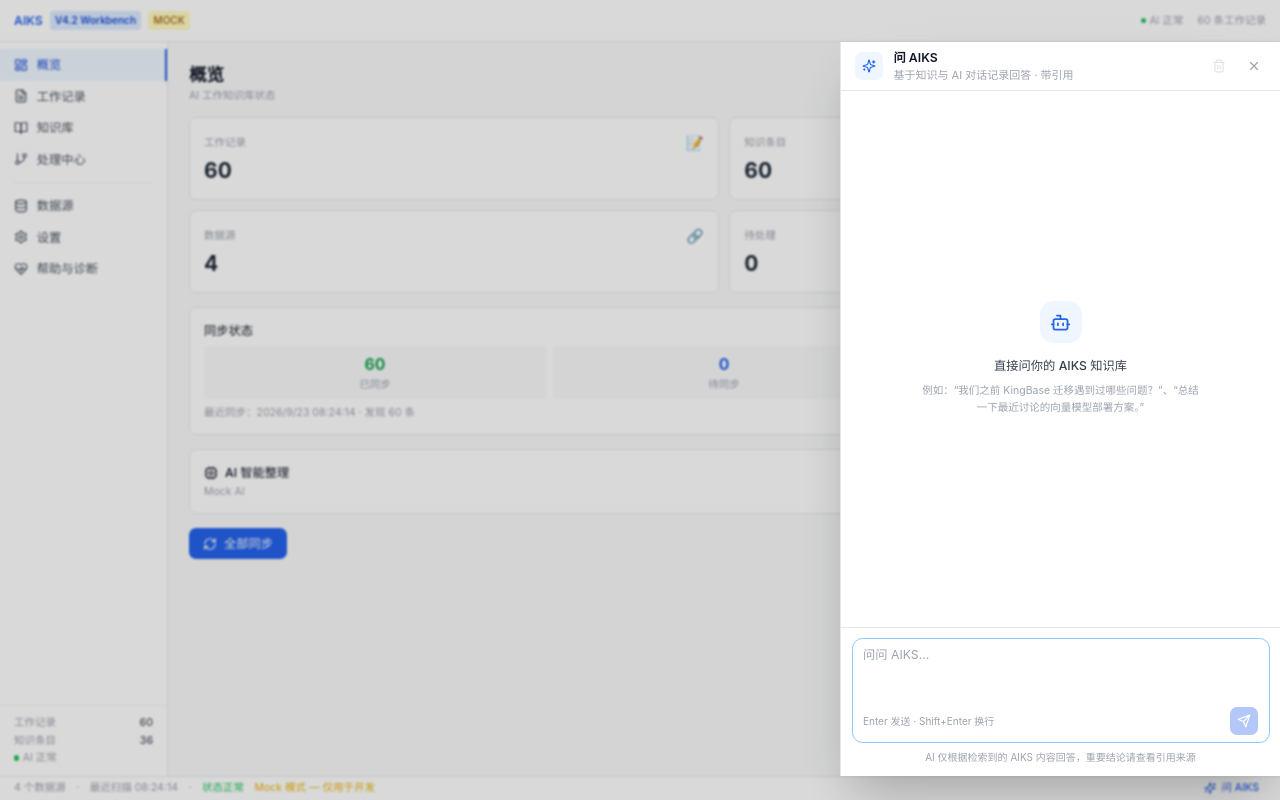
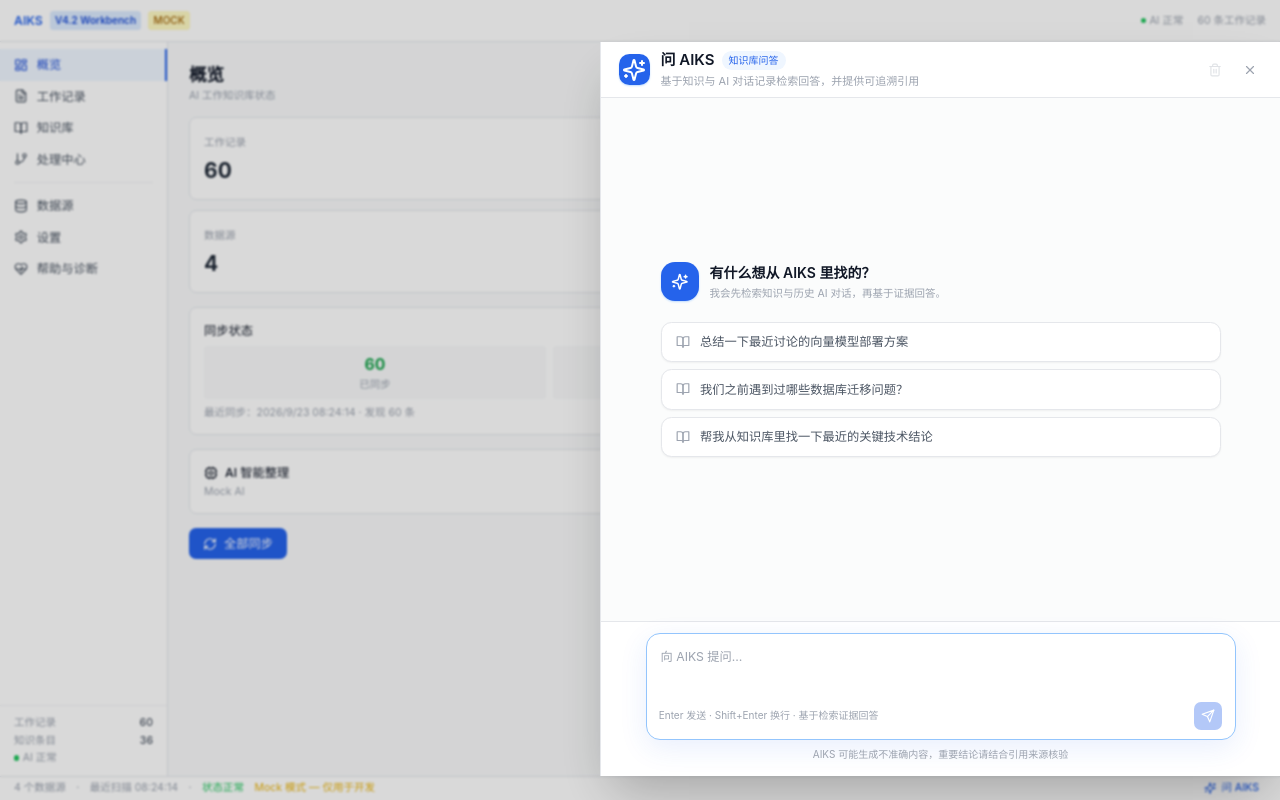
Before and after one commit to Sunan869/aiks, a React (Vite) app in the folder apps/aiks-desktop/: page / in a window 1280 px wide. Both pictures are taken after a click on the button "问 AIKS". Built offline with nearby package versions, Linux system fonts and the light colour scheme.

Commit message:
ui(chat): widen and refine Ask AIKS workspace

```diff
--- a/apps/aiks-desktop/src/components/AskAiksPanel.tsx
+++ b/apps/aiks-desktop/src/components/AskAiksPanel.tsx
@@ -1,6 +1,8 @@
 import { useEffect, useRef, useState } from "react";
 import {
   Bot,
+  BookOpen,
+  Copy,
   FileText,
   Loader2,
   MessageSquareText,
@@ -27,6 +29,12 @@ type UiMessage = {
   model?: string;
   warnings?: string[];
 };
+
+const QUICK_PROMPTS = [
+  "总结一下最近讨论的向量模型部署方案",
+  "我们之前遇到过哪些数据库迁移问题？",
+  "帮我从知识库里找一下最近的关键技术结论",
+];
 
 function messageId(): string {
   return `${Date.now()}-${Math.random().toString(16).slice(2)}`;
@@ -135,17 +143,20 @@ export default function AskAiksPanel({
   return (
     <div className="fixed inset-0 z-[80] bg-black/15 backdrop-blur-[1px]" onMouseDown={onClose}>
       <aside
-        className="absolute bottom-7 right-0 top-12 flex w-[min(440px,calc(100vw-24px))] flex-col border-l border-gray-200 bg-white shadow-2xl dark:border-gray-700 dark:bg-gray-900"
+        className="absolute bottom-7 right-0 top-12 flex w-[min(680px,calc(100vw-16px))] flex-col border-l border-gray-200 bg-white shadow-2xl dark:border-gray-700 dark:bg-gray-900"
         onMouseDown={event => event.stopPropagation()}
         aria-label="问 AIKS"
       >
-        <header className="flex h-14 flex-shrink-0 items-center gap-3 border-b border-gray-200 px-4 dark:border-gray-700">
-          <div className="flex h-8 w-8 items-center justify-center rounded-lg bg-blue-50 text-blue-600 dark:bg-blue-950/40 dark:text-blue-300">
-            <Sparkles className="h-4 w-4" />
+        <header className="flex h-16 flex-shrink-0 items-center gap-3 border-b border-gray-200 px-5 dark:border-gray-700">
+          <div className="flex h-9 w-9 items-center justify-center rounded-xl bg-blue-600 text-white shadow-sm shadow-blue-200 dark:shadow-none">
+            <Sparkles className="h-4.5 w-4.5" />
           </div>
           <div className="min-w-0 flex-1">
-            <div className="text-sm font-semibold text-gray-900 dark:text-gray-100">问 AIKS</div>
-            <div className="truncate text-[11px] text-gray-400">基于知识与 AI 对话记录回答 · 带引用</div>
+            <div className="flex items-center gap-2">
+              <div className="text-[15px] font-semibold text-gray-900 dark:text-gray-100">问 AIKS</div>
+              <span className="rounded-full bg-blue-50 px-2 py-0.5 text-[10px] font-medium text-blue-600 dark:bg-blue-950/40 dark:text-blue-300">知识库问答</span>
+            </div>
+            <div className="mt-0.5 truncate text-[11px] text-gray-400">基于知识与 AI 对话记录检索回答，并提供可追溯引用</div>
           </div>
           <button
             type="button"
@@ -166,21 +177,37 @@ export default function AskAiksPanel({
           </button>
         </header>
 
-        <div ref={scrollRef} className="min-h-0 flex-1 overflow-y-auto px-4 py-4">
+        <div ref={scrollRef} className="min-h-0 flex-1 overflow-y-auto bg-gray-50/60 px-5 py-5 dark:bg-gray-950/20">
           {messages.length === 0 ? (
-            <div className="flex h-full min-h-[260px] flex-col items-center justify-center text-center">
-              <div className="flex h-12 w-12 items-center justify-center rounded-2xl bg-blue-50 text-blue-600 dark:bg-blue-950/40 dark:text-blue-300">
-                <Bot className="h-6 w-6" />
+            <div className="mx-auto flex h-full min-h-[320px] max-w-[560px] flex-col justify-center">
+              <div className="flex items-center gap-3">
+                <div className="flex h-11 w-11 items-center justify-center rounded-2xl bg-blue-600 text-white shadow-sm shadow-blue-200 dark:shadow-none">
+                  <Sparkles className="h-5 w-5" />
+                </div>
+                <div>
+                  <div className="text-base font-semibold text-gray-900 dark:text-gray-100">有什么想从 AIKS 里找的？</div>
+                  <div className="mt-1 text-xs text-gray-400">我会先检索知识与历史 AI 对话，再基于证据回答。</div>
+                </div>
               </div>
-              <div className="mt-4 text-sm font-medium text-gray-700 dark:text-gray-200">
-                直接问你的 AIKS 知识库
-              </div>
-              <div className="mt-2 max-w-xs text-xs leading-5 text-gray-400">
-                例如：“我们之前 KingBase 迁移遇到过哪些问题？”、“总结一下最近讨论的向量模型部署方案。”
+              <div className="mt-6 grid gap-2">
+                {QUICK_PROMPTS.map(prompt => (
+                  <button
+                    key={prompt}
+                    type="button"
+                    onClick={() => {
+                      setInput(prompt);
+                      window.setTimeout(() => textareaRef.current?.focus(), 0);
+                    }}
+                    className="group flex items-center gap-3 rounded-xl border border-gray-200 bg-white px-4 py-3 text-left text-sm text-gray-600 shadow-sm transition hover:border-blue-200 hover:bg-blue-50/40 hover:text-gray-900 dark:border-gray-700 dark:bg-gray-900 dark:text-gray-300 dark:hover:border-blue-900 dark:hover:bg-blue-950/20"
+                  >
+                    <BookOpen className="h-4 w-4 flex-shrink-0 text-gray-400 transition group-hover:text-blue-500" />
+                    <span>{prompt}</span>
+                  </button>
+                ))}
               </div>
             </div>
           ) : (
-            <div className="space-y-5">
+            <div className="mx-auto max-w-[590px] space-y-7">
               {messages.map(message => (
                 <Message
                   key={message.id}
@@ -205,8 +232,8 @@ export default function AskAiksPanel({
           </div>
         )}
 
-        <div className="flex-shrink-0 border-t border-gray-200 p-3 dark:border-gray-700">
-          <div className="rounded-xl border border-gray-200 bg-gray-50 p-2 focus-within:border-blue-300 focus-within:bg-white dark:border-gray-700 dark:bg-gray-800 dark:focus-within:border-blue-700 dark:focus-within:bg-gray-850">
+        <div className="flex-shrink-0 border-t border-gray-200 bg-white px-5 pb-4 pt-3 dark:border-gray-700 dark:bg-gray-900">
+          <div className="mx-auto max-w-[590px] rounded-2xl border border-gray-200 bg-white p-2.5 shadow-[0_6px_24px_rgba(15,23,42,0.06)] transition focus-within:border-blue-300 focus-within:shadow-[0_8px_28px_rgba(37,99,235,0.10)] dark:border-gray-700 dark:bg-gray-800">
             <textarea
               ref={textareaRef}
               value={input}
@@ -218,12 +245,12 @@ export default function AskAiksPanel({
                 }
               }}
               disabled={loading}
-              rows={3}
-              placeholder="问问 AIKS…"
-              className="w-full resize-none bg-transparent px-1 text-sm leading-5 text-gray-900 outline-none placeholder:text-gray-400 disabled:opacity-60 dark:text-gray-100"
+              rows={2}
+              placeholder="向 AIKS 提问…"
+              className="w-full resize-none bg-transparent px-1.5 py-1 text-sm leading-6 text-gray-900 outline-none placeholder:text-gray-400 disabled:opacity-60 dark:text-gray-100"
             />
-            <div className="mt-1 flex items-center justify-between px-1">
-              <span className="text-[10px] text-gray-400">Enter 发送 · Shift+Enter 换行</span>
+            <div className="mt-1.5 flex items-center justify-between px-1">
+              <span className="text-[10px] text-gray-400">Enter 发送 · Shift+Enter 换行 · 基于检索证据回答</span>
               <button
                 type="button"
                 onClick={() => void submit()}
@@ -235,8 +262,8 @@ export default function AskAiksPanel({
               </button>
             </div>
           </div>
-          <div className="mt-2 text-center text-[10px] text-gray-400">
-            AI 仅根据检索到的 AIKS 内容回答，重要结论请查看引用来源
+          <div className="mx-auto mt-2 max-w-[590px] text-center text-[10px] text-gray-400">
+            AIKS 可能生成不准确内容，重要结论请结合引用来源核验
           </div>
         </div>
       </aside>
```
